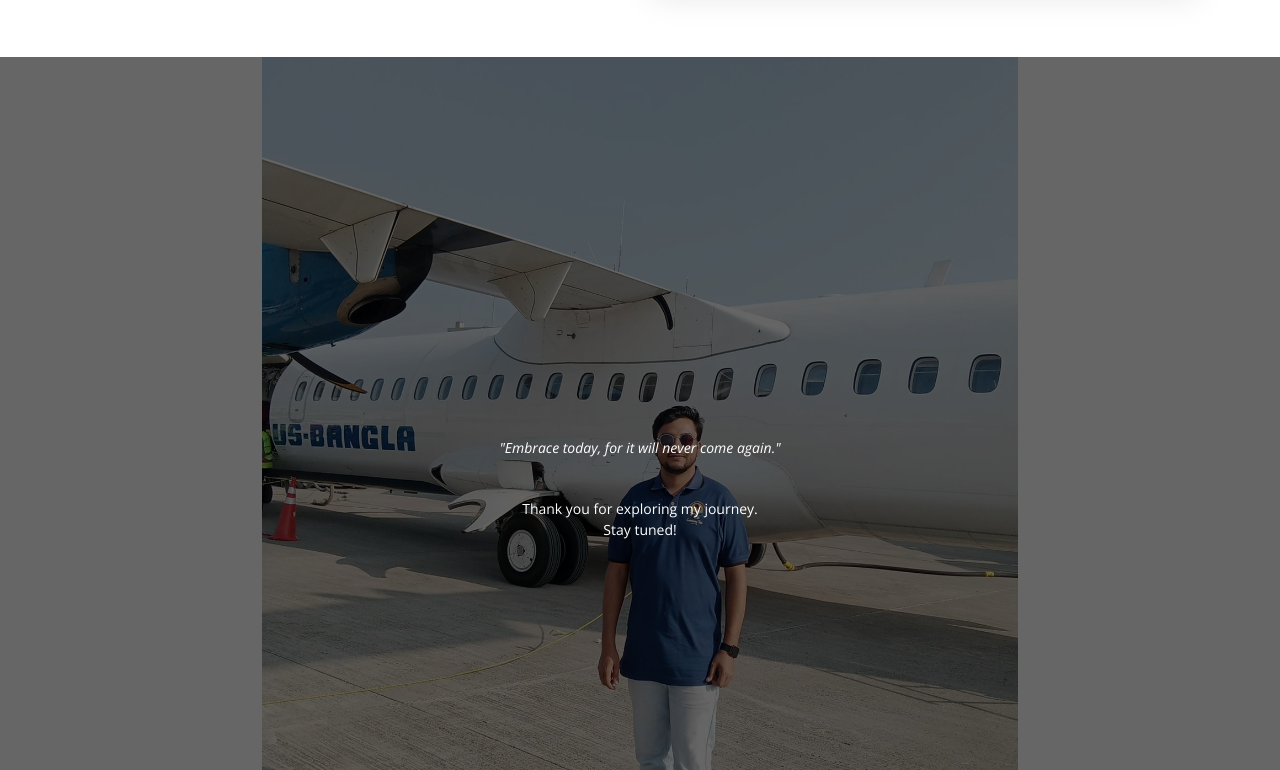
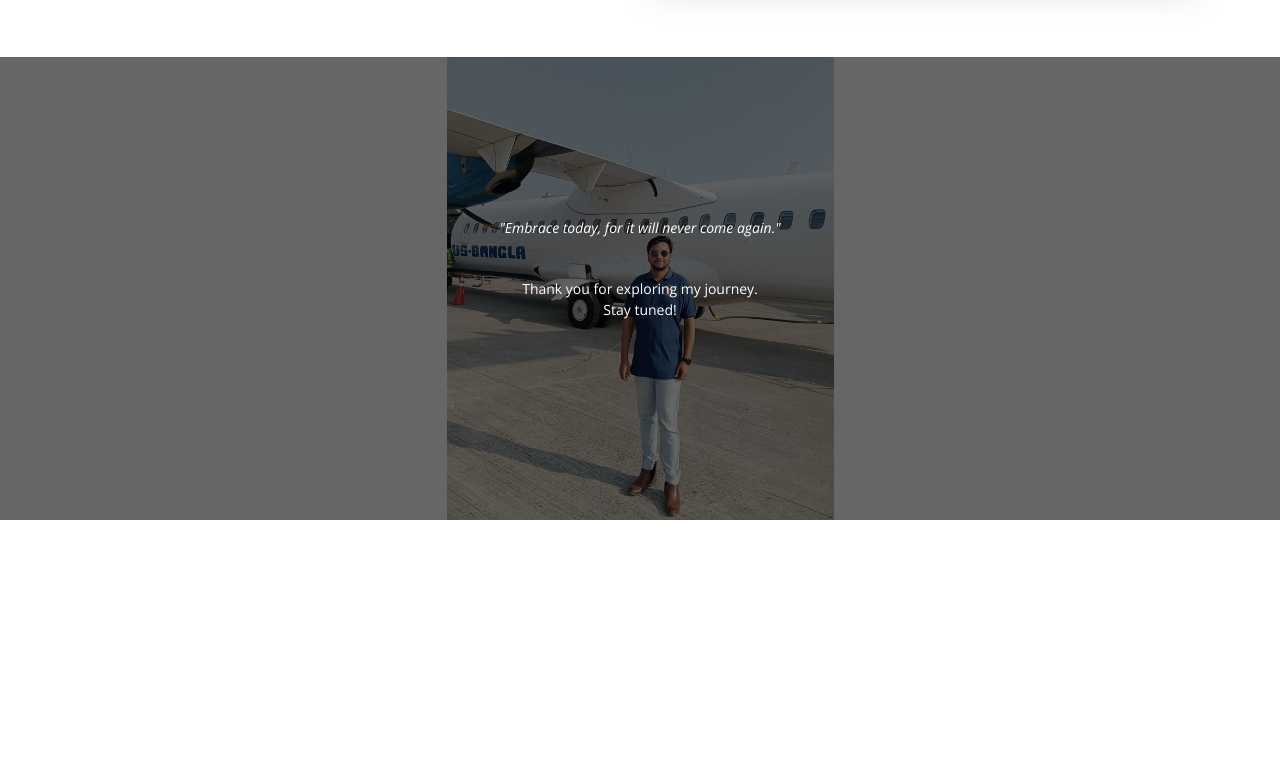
Before and after one commit to saikat212/saikat.github.io, a website: page index.html in a window 1280 px wide. Shown: the part 11230-12000 px from the top of the page. After the commit the page ends 11750 px from the top, so only its background shows below. Drawn offline with nearby package versions, Linux system fonts and the light colour scheme.

Commit message:
footer update

```diff
--- a/assets/css/style.css
+++ b/assets/css/style.css
@@ -1295,12 +1295,12 @@ section {
 # Footer
 --------------------------------------------------------------*/
 #footer {
-  background: url("../img/cplanpic.jpg") top center no-repeat;
+  background: url("../img/rsz_cplanpic.jpg") top center no-repeat;
   background-size: contain;
   color: #fff;
   font-size: 14px;
   text-align: center;
-  padding: 300px 0;
+  padding: 80px 0;
   position: relative;
 
 }
```
Also changed, not shown: assets/img/rsz_cplanpic.jpg (added).
